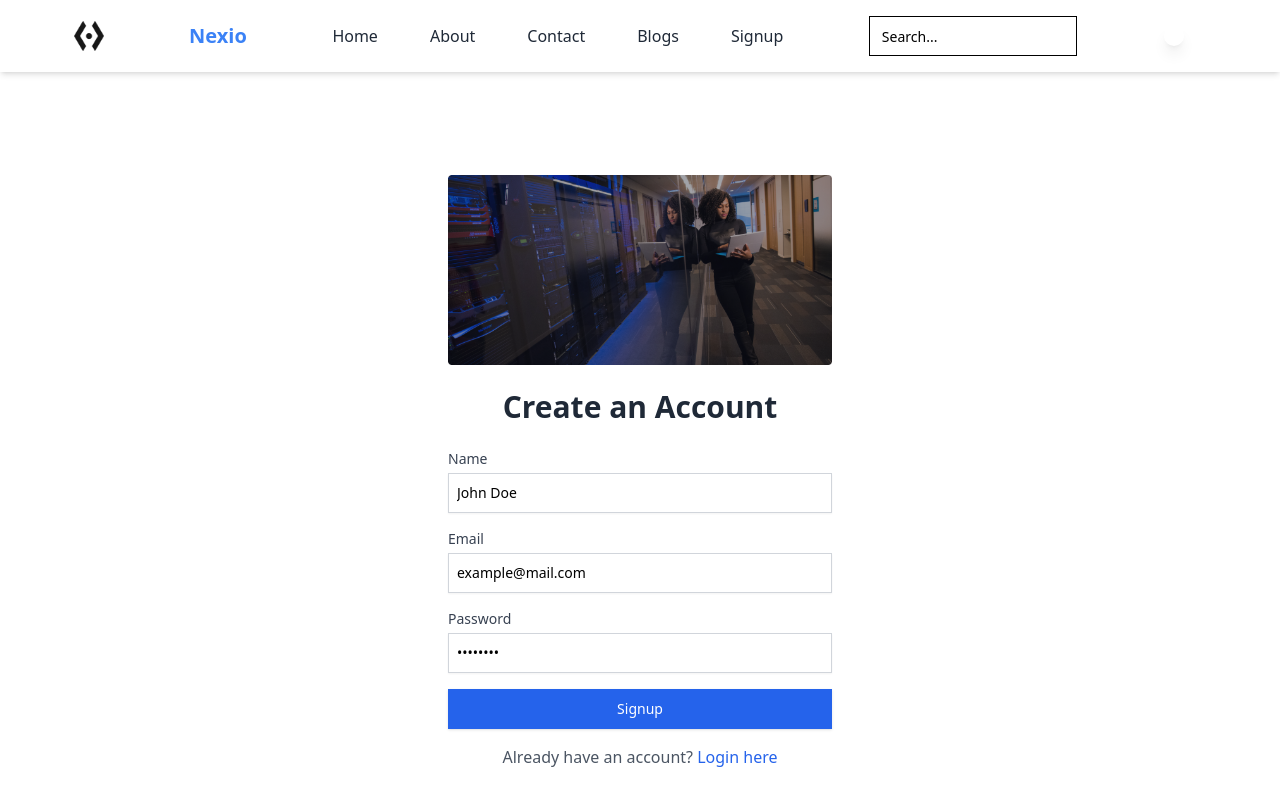
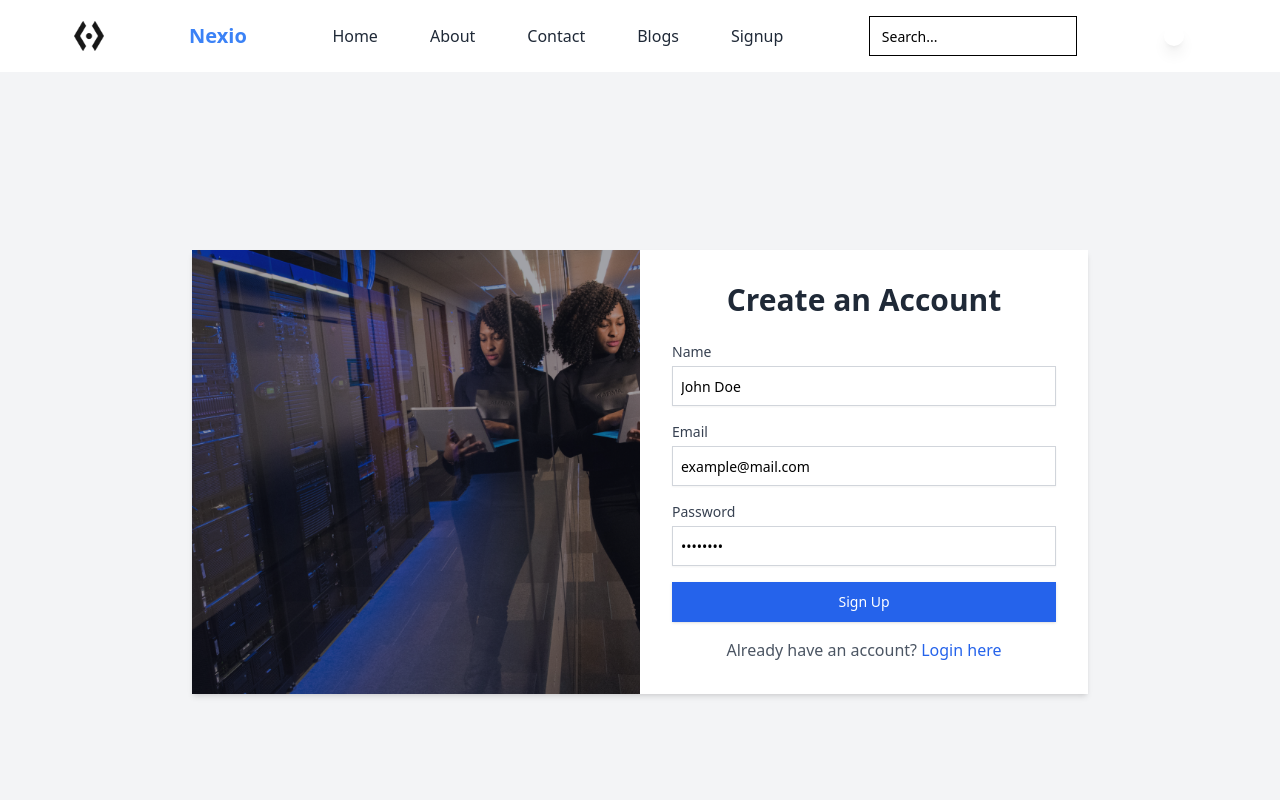
Before and after one commit to Dinesh10731j/Nexio, a Next.js app: page /signup in a window 1280 px wide. Shown: the top 800 px of the page. Built offline with nearby package versions, Linux system fonts and the light colour scheme.

Commit message:
minor design change in signup page

```diff
--- a/src/app/(landingpage)/login/page.tsx
+++ b/src/app/(landingpage)/login/page.tsx
@@ -1,24 +1,28 @@
-"use client"
-import React from 'react';
-import Header from '@/components/header';
-import Footer from '@/components/footer';
-import { Input } from '@/components/ui/input';
-import { Button } from '@/components/ui/button';
-import Link from 'next/link';
-import Image from 'next/image';
+"use client";
+import React from "react";
+import Header from "@/components/header";
+import Footer from "@/components/footer";
+import { Input } from "@/components/ui/input";
+import { Button } from "@/components/ui/button";
+import Link from "next/link";
+import Image from "next/image";
 import dummyImage from "../../../assets/Image.png";
-import {useForm,SubmitHandler} from "react-hook-form";
-import { loginType } from '@/types/Types';
+import { useForm, SubmitHandler } from "react-hook-form";
+import { loginType } from "@/types/Types";
 
 const Login = () => {
- const {handleSubmit,register,formState:{errors},reset} = useForm<loginType>();
+  const {
+    handleSubmit,
+    register,
+    formState: { errors },
+    reset,
+  } = useForm<loginType>();
 
- const onLogin:SubmitHandler<loginType> = (data)=>{
-  console.log(data);
+  const onLogin: SubmitHandler<loginType> = (data) => {
+    console.log(data);
 
-  reset();
-
- }
+    reset();
+  };
 
   return (
     <>
@@ -35,41 +39,58 @@ const Login = () => {
           </div>
           {/* Login Form Section */}
           <div className="w-full p-8 md:w-1/2">
-            <h2 className="text-3xl font-bold text-center text-gray-800 mb-6">Login to Your Account</h2>
+            <h2 className="text-3xl font-bold text-center text-gray-800 mb-6">
+              Login to Your Account
+            </h2>
             <form className="space-y-4" onSubmit={handleSubmit(onLogin)}>
               <div>
-                <label className="block text-sm font-medium text-gray-700" htmlFor="email">
+                <label
+                  className="block text-sm font-medium text-gray-700"
+                  htmlFor="email"
+                >
                   Email
                 </label>
                 <Input
-
                   type="email"
-                  {...register('email',{required:'E-mail is required',validate:{
-                    isValidEmail:(value)=>{
-                      return /^[^\s@]+@[^\s@]+\.[^\s@]+$/.test(value) || 'Please enter a valid email address';
-                    }
-                  }})}
-
+                  {...register("email", {
+                    required: "E-mail is required",
+                    validate: {
+                      isValidEmail: (value) => {
+                        return (
+                          /^[^\s@]+@[^\s@]+\.[^\s@]+$/.test(value) ||
+                          "Please enter a valid email address"
+                        );
+                      },
+                    },
+                  })}
                   className="mt-1 block w-full p-2 border border-gray-300 rounded-md shadow-sm focus:ring-blue-500 focus:border-blue-500"
                   placeholder="example@mail.com"
                 />
-
-                {errors.email && <p className='text-sm text-red-700'>{errors.email?.message}</p>}
               </div>
+              {errors.email && (
+                <p className="text-sm text-red-700">{errors.email?.message}</p>
+              )}
               <div>
-                <label className="block text-sm font-medium text-gray-700" htmlFor="password">
+                <label
+                  className="block text-sm font-medium text-gray-700"
+                  htmlFor="password"
+                >
                   Password
                 </label>
                 <Input
-                {...register('password',{required:'Password is required'})}
-
+                  {...register("password", {
+                    required: "Password is required",
+                  })}
                   type="password"
-
                   className="mt-1 block w-full p-2 border border-gray-300 rounded-md shadow-sm focus:ring-blue-500 focus:border-blue-500"
                   placeholder="••••••••"
                 />
               </div>
-              {errors.password && <p className='text-sm text-red-700'>{errors.password?.message}</p>}
+              {errors.password && (
+                <p className="text-sm text-red-700">
+                  {errors.password?.message}
+                </p>
+              )}
               <div>
                 <Button
                   type="submit"
@@ -80,7 +101,7 @@ const Login = () => {
               </div>
             </form>
             <p className="text-center text-gray-600 mt-4">
-              Don&apos;t have an account?{' '}
+              Don&apos;t have an account?{" "}
               <Link href="/signup" className="text-blue-600 hover:underline">
                 Signup
               </Link>
--- a/src/app/(landingpage)/signup/page.tsx
+++ b/src/app/(landingpage)/signup/page.tsx
@@ -1,112 +1,148 @@
 "use client";
-import React from 'react';
-import Header from '@/components/header';
-import Footer from '@/components/footer';
-import { Input } from '@/components/ui/input';
-import { Button } from '@/components/ui/button';
-import Link from 'next/link';
-import Image from 'next/image';
+import React from "react";
+import Header from "@/components/header";
+import Footer from "@/components/footer";
+import { Input } from "@/components/ui/input";
+import { Button } from "@/components/ui/button";
+import Link from "next/link";
+import Image from "next/image";
 import dummyImage from "../../../assets/Image.png";
-import {useForm,SubmitHandler} from "react-hook-form";
-import { signupType } from '@/types/Types';
-
+import { useForm, SubmitHandler } from "react-hook-form";
+import { signupType } from "@/types/Types";
 
 const Signup = () => {
+  const {
+    handleSubmit,
+    register,
+    formState: { errors },
+    reset,
+  } = useForm<signupType>();
 
-const {handleSubmit,formState:{errors},reset,register} = useForm<signupType>();
-
-
-const onSignup:SubmitHandler<signupType>=(data)=>{
+  const onSignUp: SubmitHandler<signupType> = (data) => {
     console.log(data);
     reset();
-}
+  };
+
   return (
     <>
       <Header />
-      <div className="min-h-screen  flex items-center justify-center py-10 px-4">
-        <div className="max-w-md w-full bg-white  rounded-lg p-8">
-          <div className="mb-6">
+      <div className="min-h-screen flex items-center justify-center py-10 px-4 bg-gray-100">
+        <div className="max-w-4xl w-full bg-white rounded-lg overflow-hidden md:flex shadow-md">
+          {/* Image Section */}
+          <div className="hidden md:block md:w-1/2">
             <Image
               src={dummyImage}
-              alt="Signup Illustration"
-              className="w-full h-auto rounded-md"
+              alt="Signup Banner"
+              className="w-full h-full object-cover"
             />
           </div>
-          <h2 className="text-3xl font-bold text-center text-gray-800 mb-6">Create an Account</h2>
-          <form className="space-y-4" onSubmit={handleSubmit(onSignup)}>
+          {/* Signup Form Section */}
+          <div className="w-full p-8 md:w-1/2">
+            <h2 className="text-3xl font-bold text-center text-gray-800 mb-6">
+              Create an Account
+            </h2>
+            <form className="space-y-4" onSubmit={handleSubmit(onSignUp)}>
               <div>
-              <label className="block text-sm font-medium text-gray-700" htmlFor="name">
+                <label
+                  className="block text-sm font-medium text-gray-700"
+                  htmlFor="name"
+                >
                   Name
                 </label>
                 <Input
                   type="text"
+                  {...register("name", {
+                    required: "Name is required",
+                    minLength: {
+                      value: 3,
+                      message: "Name must be at least 3 characters long",
+                    },
+                  })}
                   className="mt-1 block w-full p-2 border border-gray-300 rounded-md shadow-sm focus:ring-blue-500 focus:border-blue-500"
                   placeholder="John Doe"
-
-                {...register('name',{required:'Name is rqeuired',validate:{
-                    minLength:value=>value.length > 3 || 'Name must be more than 3 characters"'
-                }})}
                 />
               </div>
-
-            {errors.name && <p className='text-sm text-red-700'>{errors.name?.message}</p>}
+              {errors.name && (
+                <p className="text-sm text-red-700">{errors.name?.message}</p>
+              )}
               <div>
-              <label className="block text-sm font-medium text-gray-700" htmlFor="email">
+                <label
+                  className="block text-sm font-medium text-gray-700"
+                  htmlFor="email"
+                >
                   Email
                 </label>
                 <Input
                   type="email"
+                  {...register("email", {
+                    required: "E-mail is required",
+                    validate: {
+                      isValidEmail: (value) => {
+                        return (
+                          /^[^\s@]+@[^\s@]+\.[^\s@]+$/.test(value) ||
+                          "Please enter a valid email address"
+                        );
+                      },
+                    },
+                  })}
                   className="mt-1 block w-full p-2 border border-gray-300 rounded-md shadow-sm focus:ring-blue-500 focus:border-blue-500"
                   placeholder="example@mail.com"
-                {...register('email', {
-                    required: 'E-mail is required',
-                    validate: {
-                      isValidEmail: (value) => {
-                        return /^[^\s@]+@[^\s@]+\.[^\s@]+$/.test(value) || 'Please enter a valid email address';
-                      }
-                    }
-                  })}
-
                 />
               </div>
-            {errors.email && <p className='text-sm text-red-700'>{errors.email?.message}</p>}
+              {errors.email && (
+                <p className="text-sm text-red-700">{errors.email?.message}</p>
+              )}
               <div>
-              <label className="block text-sm font-medium text-gray-700" htmlFor="password">
+                <label
+                  className="block text-sm font-medium text-gray-700"
+                  htmlFor="password"
+                >
                   Password
                 </label>
                 <Input
+                  {...register("password", {
+                    required: "Password is required",
+                    minLength: {
+                      value: 7,
+                      message: "Password must be at least 7 characters",
+                    },
+                    validate: {
+                      hasSpecialChar: (value) =>
+                        /[!@#$%^&*(),.?":{}|<>]/.test(value) ||
+                        "Must contain 1 special character",
+                      hasUpperCase: (value) =>
+                        /[A-Z]/.test(value) ||
+                        "Must contain 1 uppercase letter",
+                      hasNumber: (value) =>
+                        /\d/.test(value) || "Must contain 1 number",
+                    },
+                  })}
                   type="password"
                   className="mt-1 block w-full p-2 border border-gray-300 rounded-md shadow-sm focus:ring-blue-500 focus:border-blue-500"
                   placeholder="••••••••"
-
-                {...register('password', {
-                    required: 'Password is required',
-                    validate: {
-                      isValidLength: (value) => value.length >= 7 || 'Password must be at least 7 characters long.',
-                      hasUppercase: (value) => /[A-Z]/.test(value) || 'Password must contain at least one uppercase letter.',
-                      hasNumber: (value) => /[0-9]/.test(value) || 'Password must contain at least one number.',
-                      hasSpecialChar: (value) => /[!@#$%^&*(),.?":{}|<>]/.test(value) || 'Password must contain at least one special character.',
-                    },
-                  })}
-
                 />
               </div>
-            {errors.name && <p className='text-sm text-red-700'>{errors.password?.message}</p>}
+              {errors.password && (
+                <p className="text-sm text-red-700">
+                  {errors.password?.message}
+                </p>
+              )}
               <div>
                 <Button
                   type="submit"
-                className="w-full bg-blue-600 text-white py-2 px-4 rounded-md shadow hover:bg-blue-700 focus:ring-indigo-500 focus:ring-offset-2 transition duration-150"
+                  className="w-full bg-blue-600 text-white py-2 px-4 rounded-md shadow hover:bg-blue-700 focus:ring-blue-500 focus:ring-offset-2 transition duration-150"
                 >
-                Signup
+                  Sign Up
                 </Button>
               </div>
             </form>
             <p className="text-center text-gray-600 mt-4">
-            Already have an account?{' '}
+              Already have an account?{" "}
               <Link href="/login" className="text-blue-600 hover:underline">
                 Login here
               </Link>
             </p>
+          </div>
         </div>
       </div>
       <Footer />
```
Lines whose indentation alone changed are shown as unchanged.
